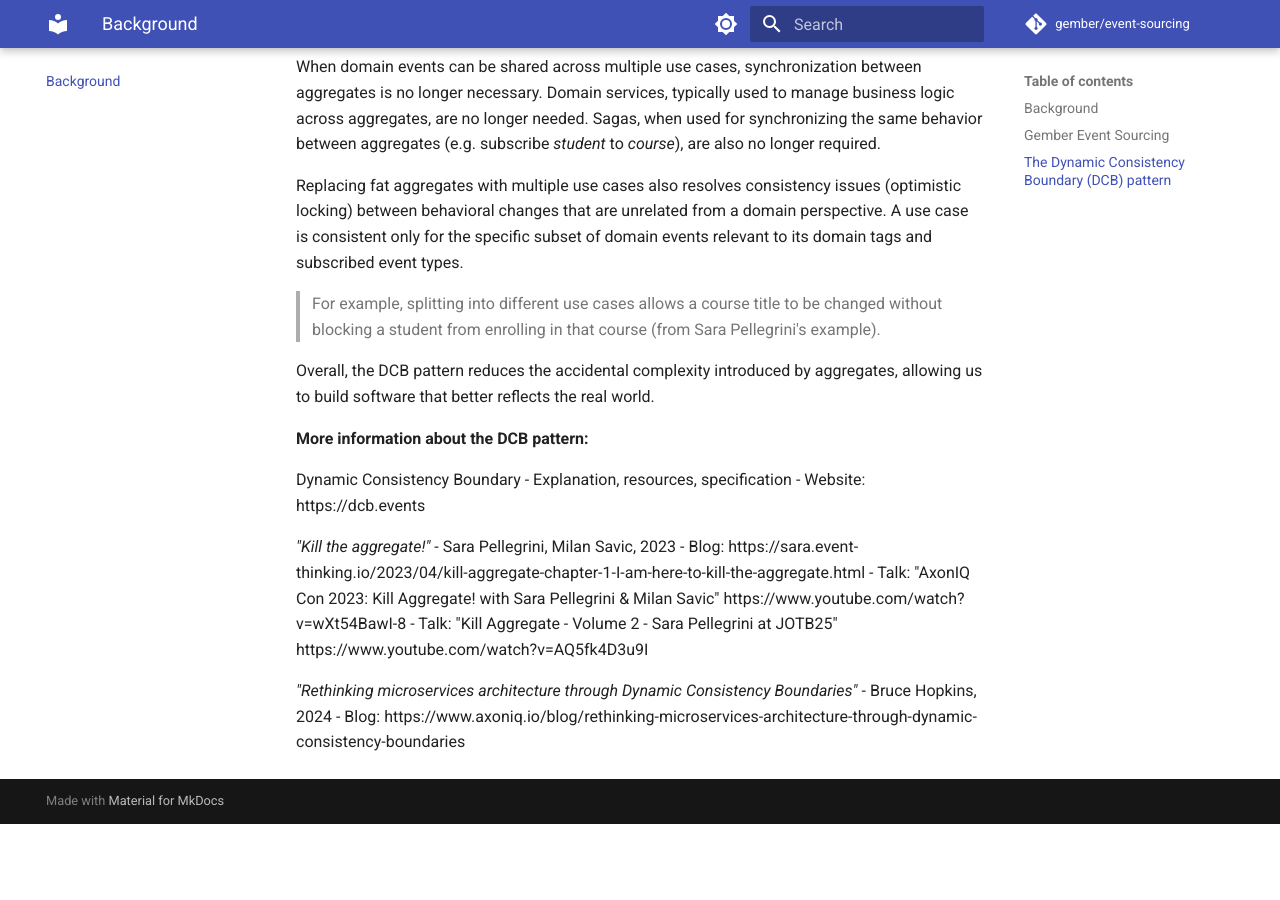
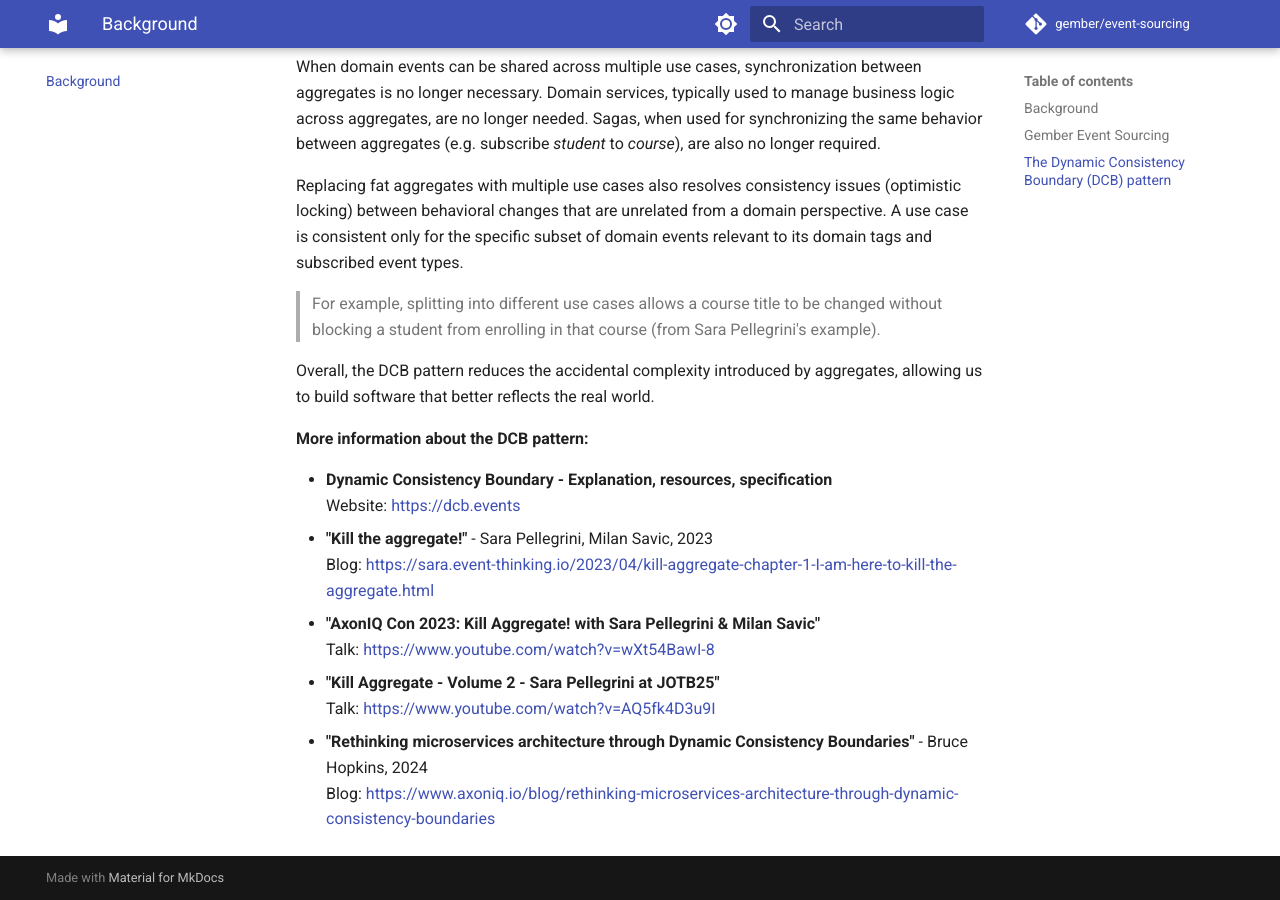
Before and after one commit to GemberPHP/event-sourcing, an MkDocs documentation site: the page built from docs/background.md, in a window 1280 px wide and 900 px high, scrolled down 1350 px. Built offline with MkDocs 1.6.1 and Material for MkDocs 9.7.7, drawn with Linux system fonts in a browser that asks for light colours; comment, search, counter and statistics services are not loaded; before the commit the page ends 2174 px from its top, so only the background shows below that; part of the change alters nothing that is shown.

```diff
--- a/docs/background.md
+++ b/docs/background.md
@@ -40,13 +40,13 @@ Overall, the DCB pattern reduces the accidental complexity introduced by aggrega
 
 **More information about the DCB pattern:**
 
-Dynamic Consistency Boundary - Explanation, resources, specification
-- Website: https://dcb.events
-
-_"Kill the aggregate!"_ - Sara Pellegrini, Milan Savic, 2023
-- Blog: https://sara.event-thinking.io/2023/04/kill-aggregate-chapter-1-I-am-here-to-kill-the-aggregate.html
-- Talk: "AxonIQ Con 2023: Kill Aggregate! with Sara Pellegrini & Milan Savic" https://www.youtube.com/watch?v=wXt54BawI-8
-- Talk: "Kill Aggregate - Volume 2 - Sara Pellegrini at JOTB25" https://www.youtube.com/watch?v=AQ5fk4D3u9I
-
-_"Rethinking microservices architecture through Dynamic Consistency Boundaries"_ - Bruce Hopkins, 2024
-- Blog: https://www.axoniq.io/blog/rethinking-microservices-architecture-through-dynamic-consistency-boundaries
+- **Dynamic Consistency Boundary - Explanation, resources, specification**
+  <br>Website: [https://dcb.events](https://dcb.events)
+- **"Kill the aggregate!"** - Sara Pellegrini, Milan Savic, 2023
+  <br>Blog: [https://sara.event-thinking.io/2023/04/kill-aggregate-chapter-1-I-am-here-to-kill-the-aggregate.html](https://sara.event-thinking.io/2023/04/kill-aggregate-chapter-1-I-am-here-to-kill-the-aggregate.html)
+- **"AxonIQ Con 2023: Kill Aggregate! with Sara Pellegrini & Milan Savic"**
+  <br>Talk: [https://www.youtube.com/watch?v=wXt54BawI-8](https://www.youtube.com/watch?v=wXt54BawI-8)
+- **"Kill Aggregate - Volume 2 - Sara Pellegrini at JOTB25"**
+  <br>Talk: [https://www.youtube.com/watch?v=AQ5fk4D3u9I](https://www.youtube.com/watch?v=AQ5fk4D3u9I)
+- **"Rethinking microservices architecture through Dynamic Consistency Boundaries"** - Bruce Hopkins, 2024
+  <br>Blog: [https://www.axoniq.io/blog/rethinking-microservices-architecture-through-dynamic-consistency-boundaries](https://www.axoniq.io/blog/rethinking-microservices-architecture-through-dynamic-consistency-boundaries)
```
